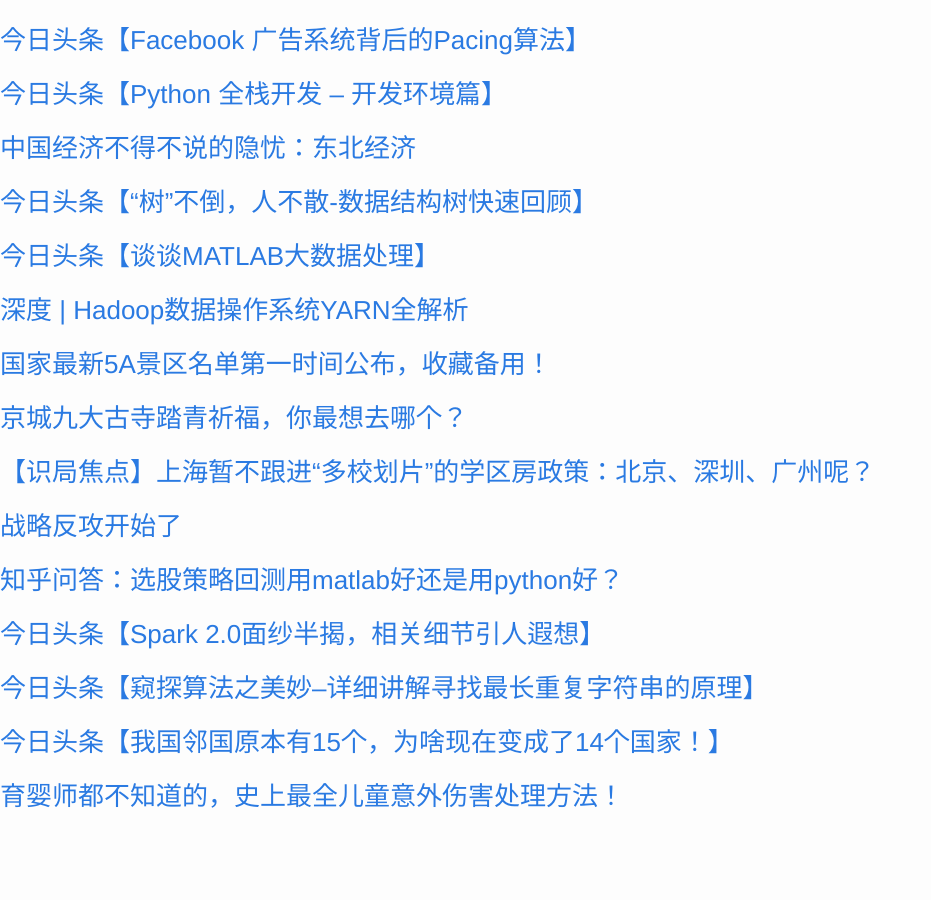
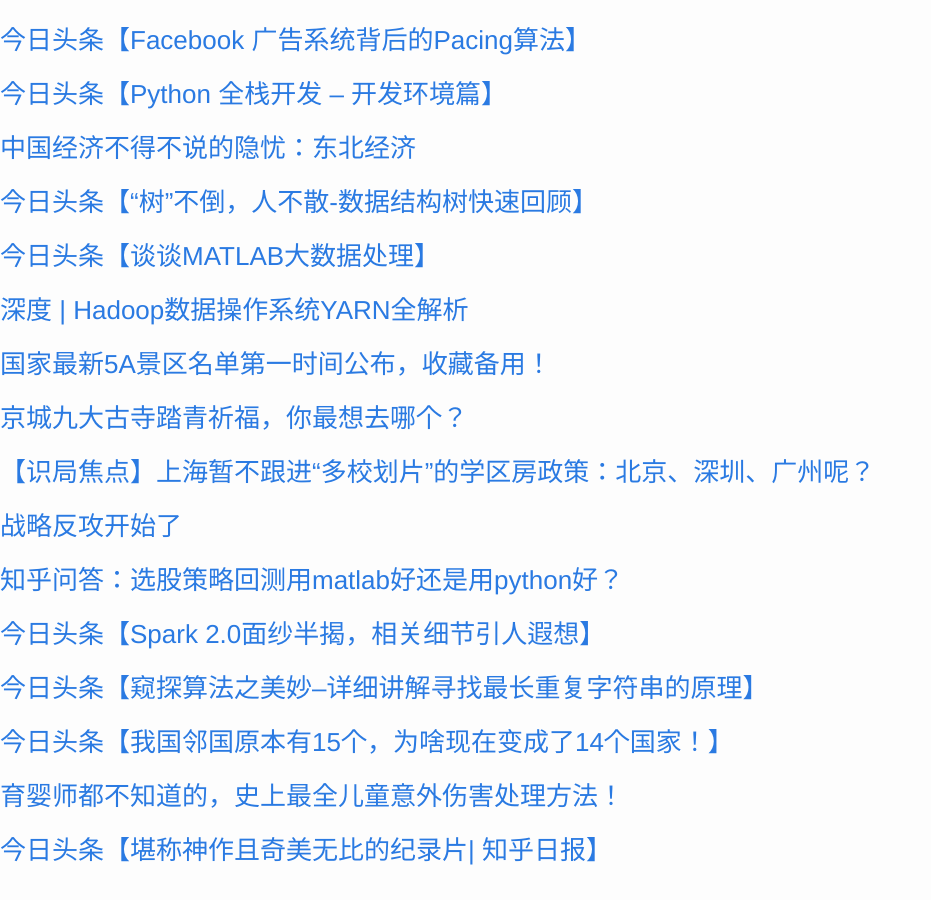
Before and after one commit to cnwarden/cnwarden.github.io, a Jekyll site: the page built from _posts/2016-02-22-test.markdown, in a window 1280 px wide and 900 px high, scrolled down 840 px. Shown: the whole window, without its empty margins (0-931 px from the left). Built offline with Jekyll 4.4.1, drawn with Linux system fonts in a browser that asks for light colours; before the commit the page ends 1686 px from its top, so only the background shows below that.

Commit message:
auto commit

```diff
--- a/_posts/2016-02-22-test.markdown
+++ b/_posts/2016-02-22-test.markdown
@@ -61,3 +61,5 @@ categories: update
 ### [今日头条【我国邻国原本有15个，为啥现在变成了14个国家！】](http://toutiao.com/item/6252872750638039553/?iid=3578109516&app=news_article&tt_from=android_share&utm_source=email&utm_medium=toutiao_android&utm_campaign=client_share)
 
 ### [育婴师都不知道的，史上最全儿童意外伤害处理方法！](http://mp.weixin.qq.com/s?__biz=MjM5MjUxODI4MA==&mid=403543010&idx=4&sn=dca3368156ae36b994d4770357c5bdd4&scene=0#wechat_redirect)
+
+### [今日头条【堪称神作且奇美无比的纪录片| 知乎日报】](http://toutiao.com/item/6254686549179367938/?iid=3578109516&app=news_article&tt_from=android_share&utm_source=email&utm_medium=toutiao_android&utm_campaign=client_share)
```
